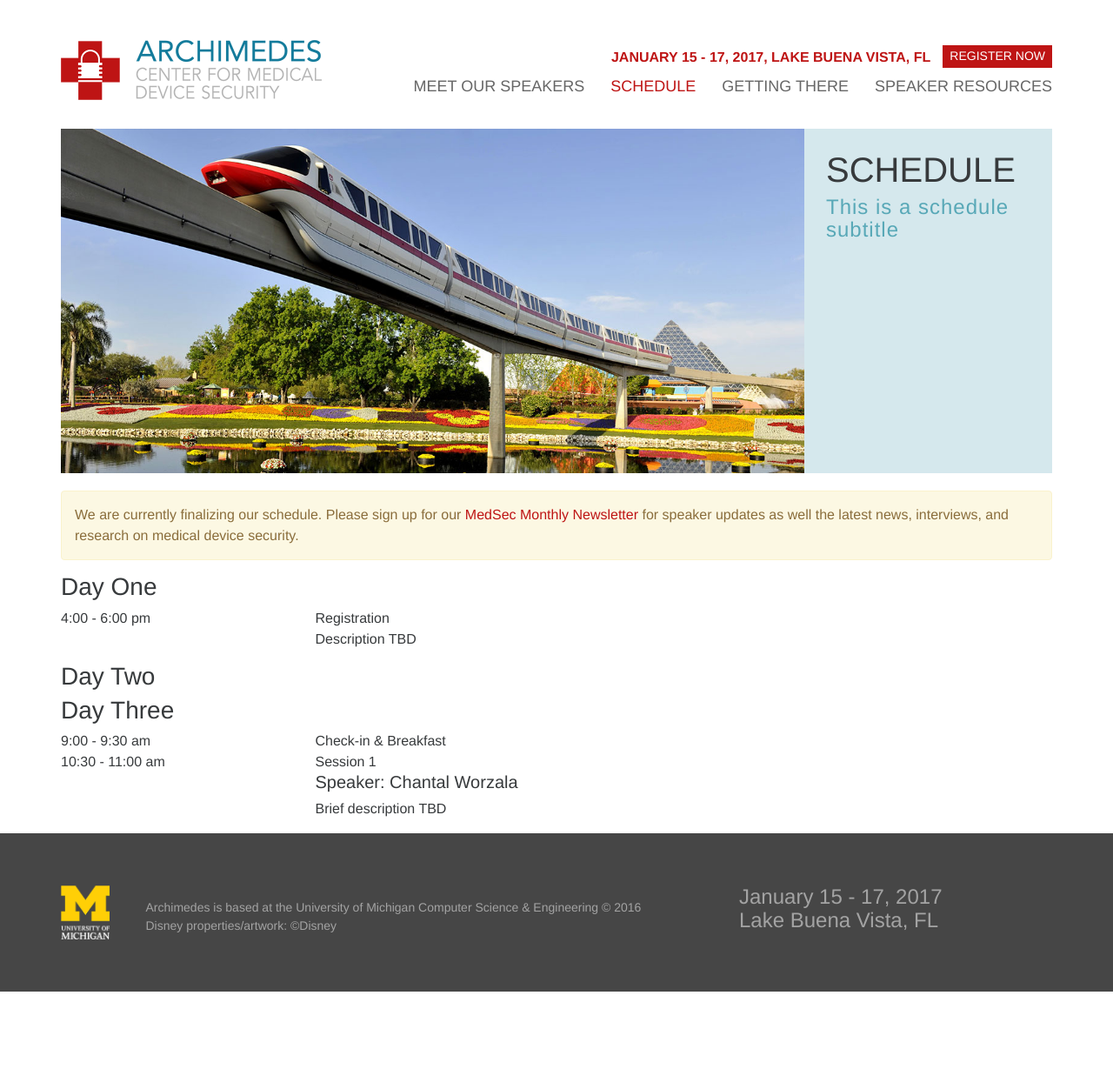
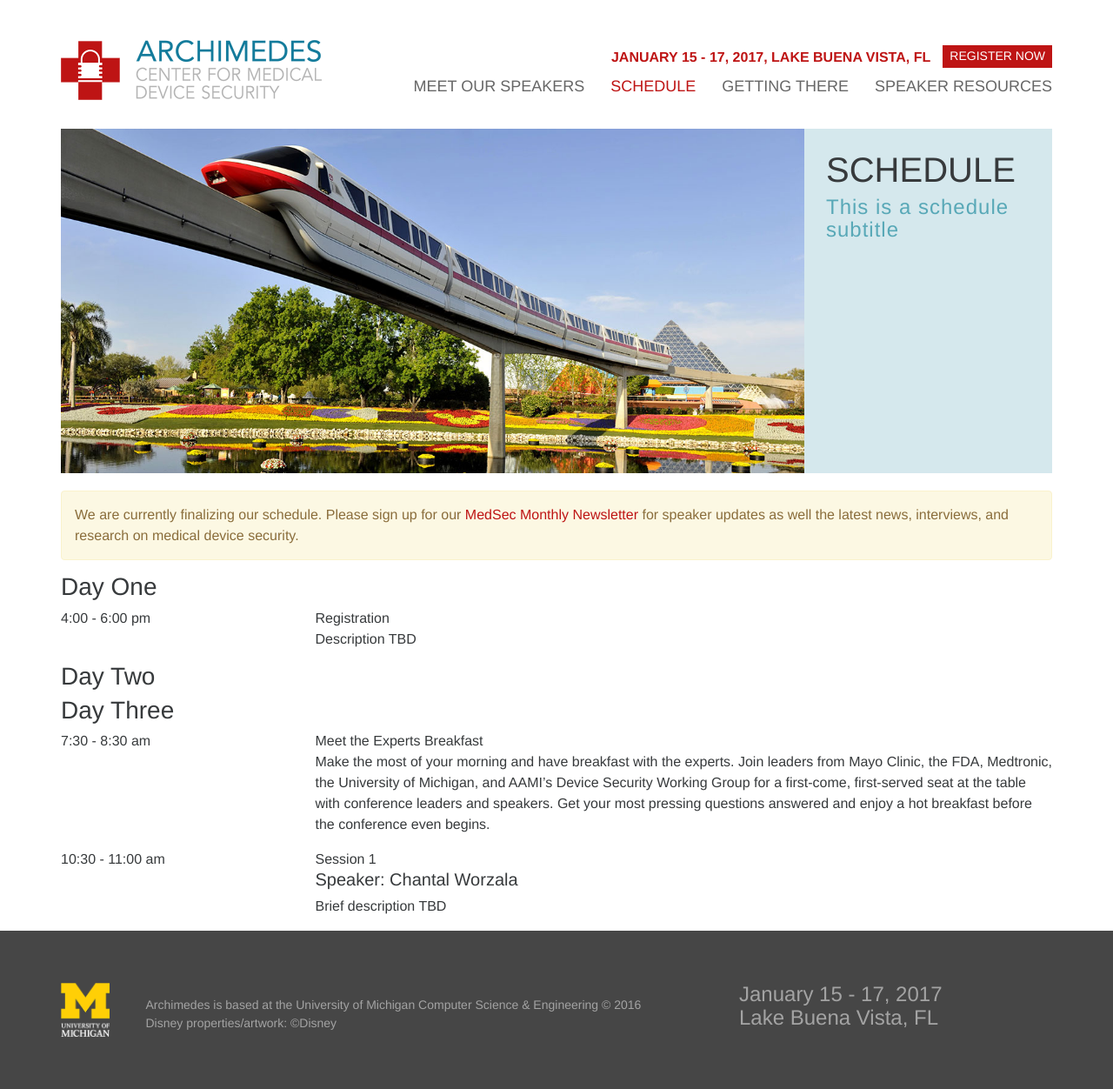
Before and after one commit to Jonesy/medsec101, a Jekyll site: the page built from schedule.markdown, in a window 1280 px wide. Shown: the whole page at 87% size. Built offline with Jekyll 4.4.1, drawn with Linux system fonts in a browser that asks for light colours; before the commit the page ends 1140 px from its top, so only the background shows below that.

Commit message:
Updated Breakfast

```diff
--- a/_presentations/day-2/breakfast.markdown
+++ b/_presentations/day-2/breakfast.markdown
@@ -1,6 +1,8 @@
 ---
-title: Check-in & Breakfast
+title: Meet the Experts Breakfast
 date: 2016-09-01 17:46:00 Z
 position: 0
-time: 9:00 - 9:30 am
+time: 7:30 - 8:30  am
 ---
+
+Make the most of your morning and have breakfast with the experts. Join leaders from Mayo Clinic, the FDA, Medtronic, the University of Michigan, and AAMI’s Device Security Working Group for a first-come, first-served seat at the table with conference leaders and speakers. Get your most pressing questions answered and enjoy a hot breakfast before the conference even begins.
```
